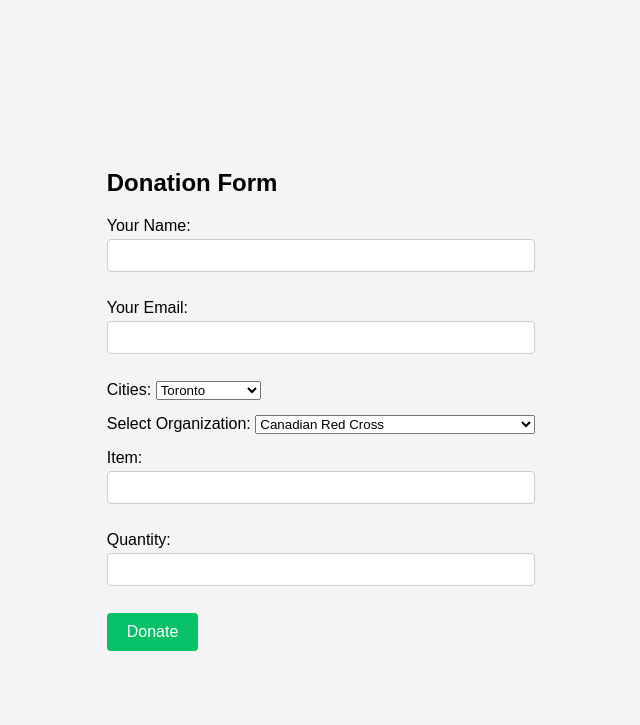
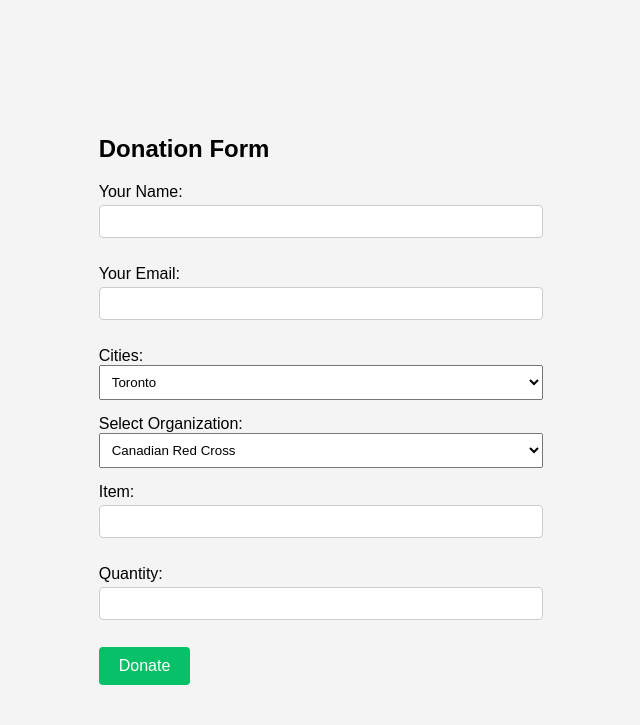
Before and after one commit to AnilaPrabhakaranNairMallika/HOWDY-DONOR, a PHP site: page /donationform.php in a window 1280 px wide. Shown: the part 58-783 px from the top of the page, without its empty margins (319-959 px from the left). Run offline with PHP 8.4, Linux system fonts and the light colour scheme.

Commit message:
modified css

```diff
--- a/donationform.php
+++ b/donationform.php
@@ -53,6 +53,7 @@
                 <div class="input">
 
                 <label for="province">Cities:</label>
+
                     <select id="province" name="province">
                     <option value="Toronto">Toronto</option>
                     <option value="Ottawa">Ottawa</option>
--- a/home.css
+++ b/home.css
@@ -70,7 +70,10 @@ header {
 .logo {
     font-size: 24px;
 }
-
+select{
+    width:100%;
+    padding: 8px;
+}
 
 .nav-bar ul {
     list-style: none;
```
